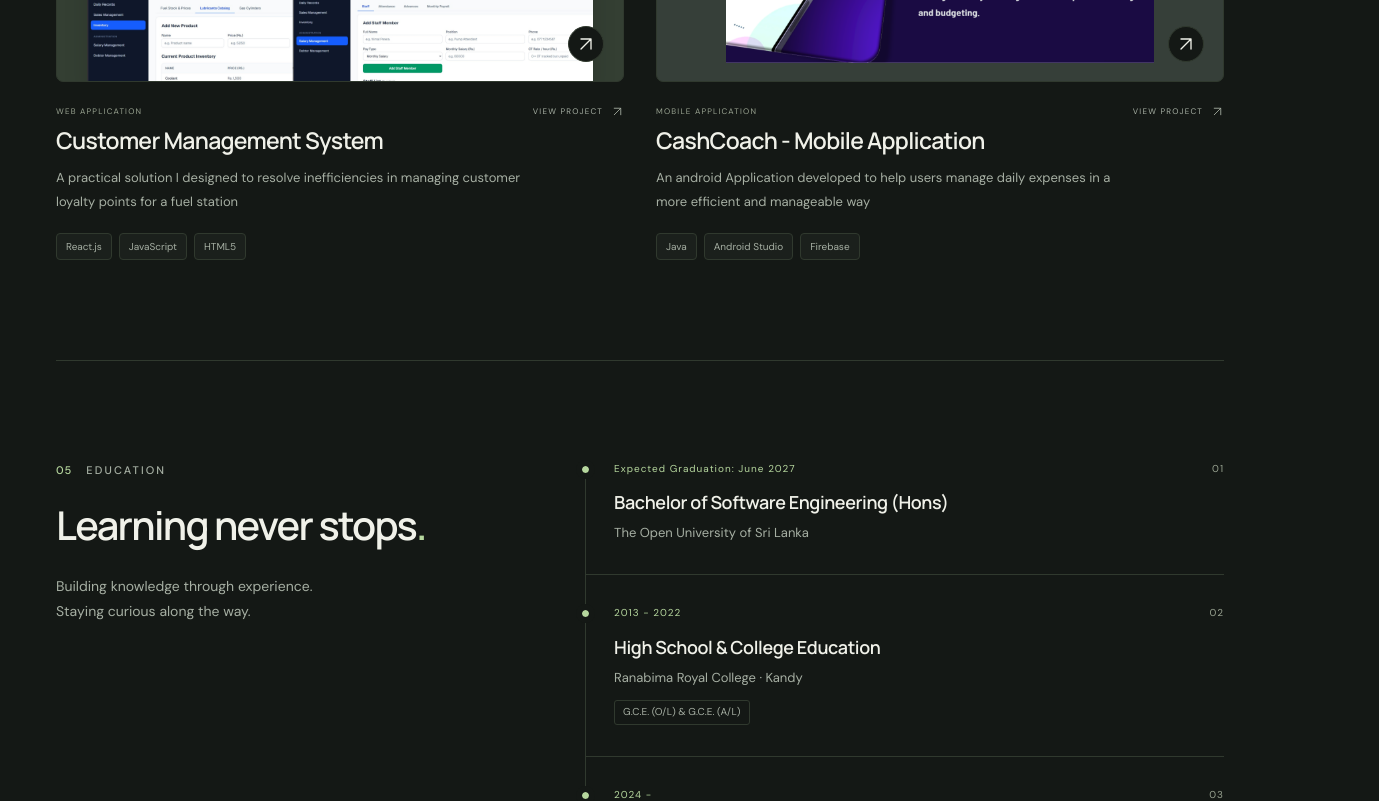
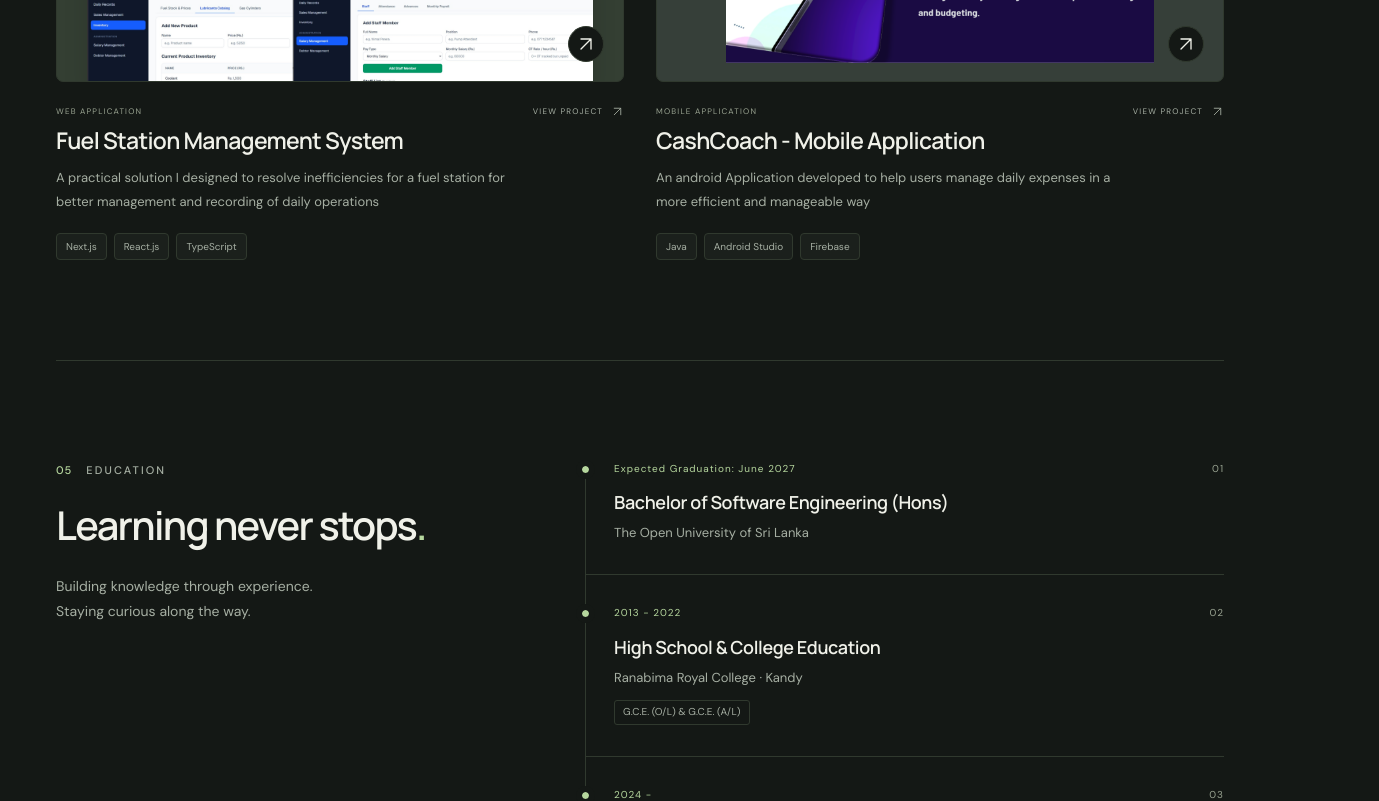
Before and after one commit to vidura13/MyPortfolio, a React (Vite) app: page / in a window 1280 px wide. Shown: the part 3660-4461 px from the top of the page, 1379 px wide, since content can reach past the window. Built offline with nearby package versions, Linux system fonts and the light colour scheme.

Commit message:
project addition

```diff
--- a/src/App.jsx
+++ b/src/App.jsx
@@ -318,16 +318,9 @@ export default function App() {
                 <span>06</span> ARTICLES & RESEARCH
               </div>
               <h2>
-                Writings & publications<span className="accent">.</span>
+                Writing & publications<span className="accent">.</span>
               </h2>
             </div>
-            <a
-              className="text-link"
-              href="https://medium.com/@viduravd"
-              target="_blank"
-              rel="noopener noreferrer"
-            >
-            </a>
           </div>
           <ArticleCard
             category="CONFERENCE PAPER"
--- a/src/components/ArticleCard.jsx
+++ b/src/components/ArticleCard.jsx
@@ -16,6 +16,7 @@ export default function ArticleCard({
       rel="noopener noreferrer"
       className={`article-card${image ? "" : " article-card--text-only"}`}
     >
+      {image && (
         <div className="article-image">
           <img
             src={image}
@@ -25,6 +26,7 @@ export default function ArticleCard({
             height="400"
           />
         </div>
+      )}
       <div className="article-copy">
         <div className="article-meta">
           <span>{category}</span>
--- a/src/projects.jsx
+++ b/src/projects.jsx
@@ -43,20 +43,20 @@ export const projects = [
   },
 
   {
-    title: "Customer Management System",
-    description: "A practical solution I designed to resolve inefficiencies in managing customer loyalty points for a fuel station",
+    title: "Fuel Station Management System",
+    description: "A practical solution I designed to resolve inefficiencies for a fuel station for better management and recording of daily operations",
     image: "/projects/Project3_1.png",
     link: "#",
     longDescription:
-      "This is a practical solution I designed to address real world challenges faced by a fuel station manager in managing customer data and loyalty points. The application provides a centralized platform for secure data management, loyalty point tracking and actionable insights, improving operational efficiency and customer satisfaction.",
+      "This is a practical solution I designed to address real world challenges faced by a fuel station manager in managing daily operations and bookkeeping. The application provides a centralized platform for secure sales management, dip tracking, staff & salary management, debtor managements and other actionable insights, improving operational efficiency and customer satisfaction.",
     functionalities: [
-      "Search & visualize customer data",
-      "Update & manage customer data",
-      "Loyalty points tracking including non-expired and expired loyalty points",
+      "Visualize sales data",
+      "Update & manage inventory data",
+      "Manage staff and salaries",
       "Secure authentication with role-based access for secure data management.",
       "Input validations and error handling for all API endpoints"
     ],
-    techStack: "React.js, JavaScript, HTML5, CSS3, ASP.NET Core, SQLite, Postman API testing",
+    techStack: "Next.js, React.js, TypeScript, JavaScript, Tailwind CSS, Firebase Firestore (NoSQL), Postman API testing, Git",
     screenshots: [
       "/projects/Project3_1.png"
     ]
```
Lines whose indentation alone changed are shown as unchanged.
